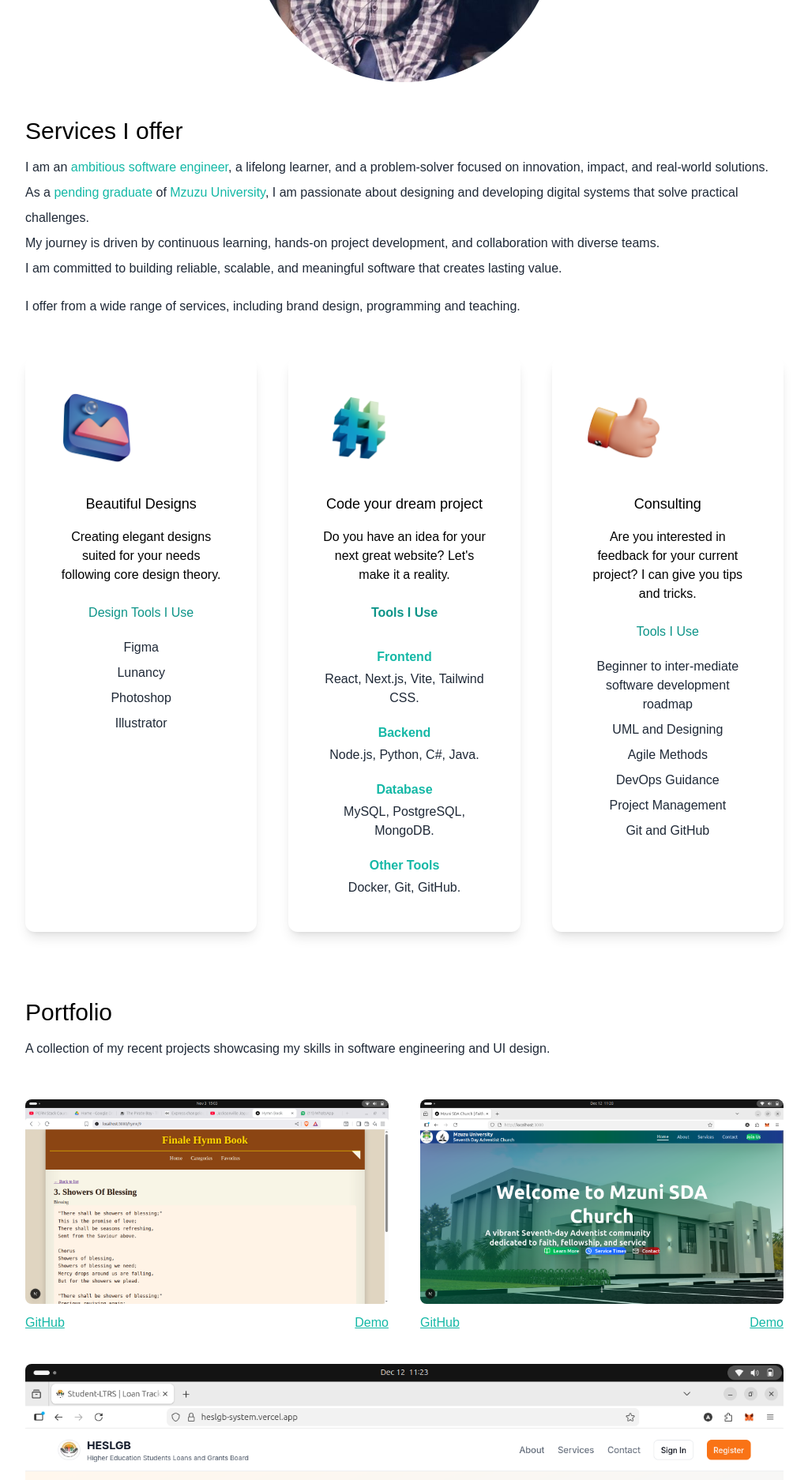
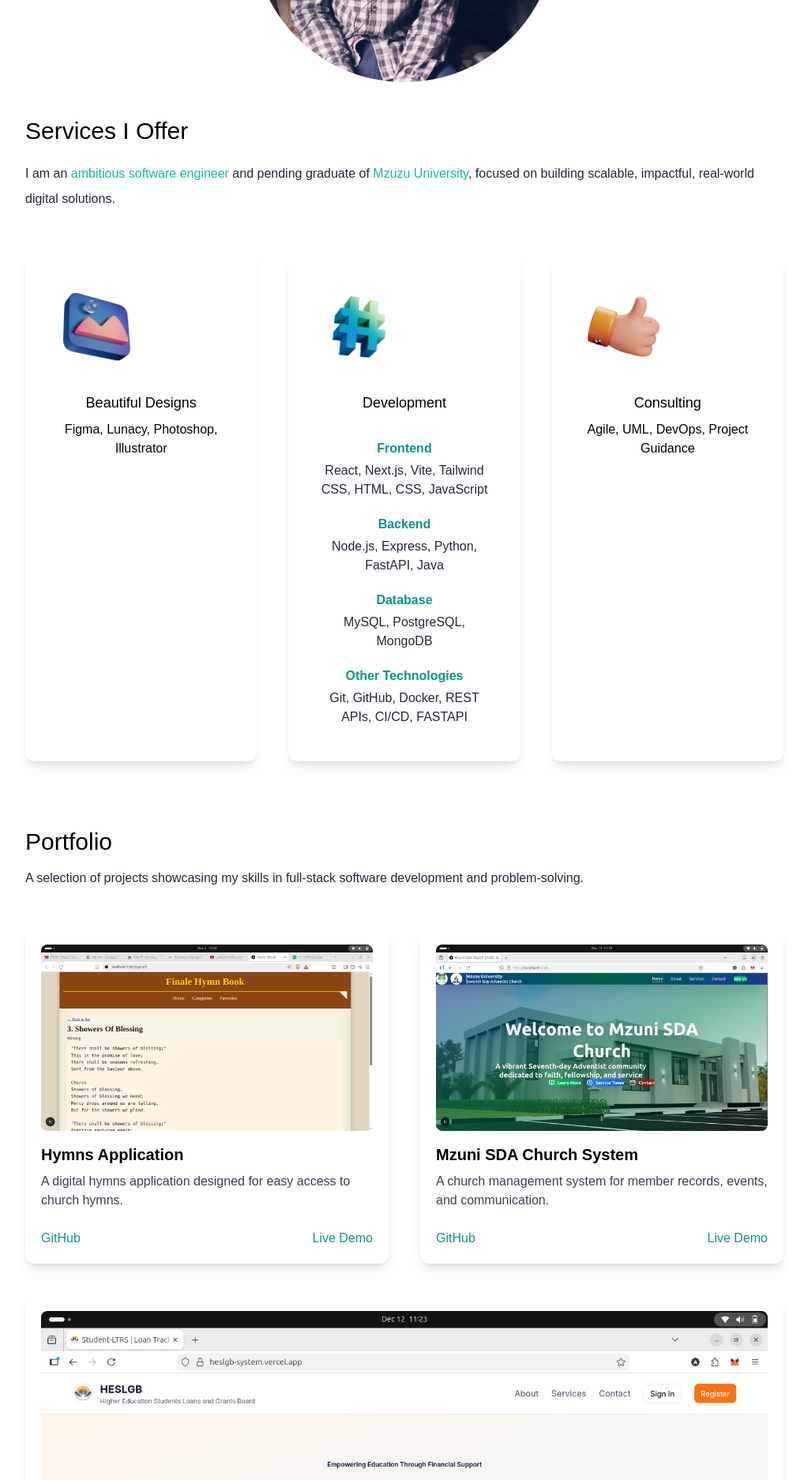
Before and after one commit to Gas-Liom/MyPortifolio, a Next.js app: page / in a window 1280 px wide. Shown: the part 880-2754 px from the top of the page at 79% size, without its empty margins (128-1151 px from the left). Built offline with nearby package versions, Linux system fonts and the light colour scheme.

Commit message:
The more improved portifolio

```diff
--- a/next.config.js
+++ b/next.config.js
@@ -1,10 +1,6 @@
 /** @type {import('next').NextConfig} */
 const nextConfig = {
   reactStrictMode: true,
-  swcMinify: true,
-  experimental: {
-    turbo: false
-  }
 };
 
 module.exports = nextConfig;
--- a/pages/index.js
+++ b/pages/index.js
@@ -1,15 +1,15 @@
 import Head from "next/head";
-import {
-  AiFillFacebook,
-  AiFillGithub,
-} from "react-icons/ai";
+import Image from "next/image";
+import { useEffect, useState } from "react";
+
+import { AiFillFacebook, AiFillGithub } from "react-icons/ai";
+import { HiDocumentText } from "react-icons/hi";
 import { BsFillMoonStarsFill } from "react-icons/bs";
-import { useState } from "react";
+
 import alex from "../public/alex.jpeg";
 import code from "../public/code.png";
 import design from "../public/design.png";
 import consulting from "../public/consulting.png";
-import Image from "next/image";
 
 import Hymns from "../public/Hymns.png";
 import MzuniSDAChurch from "../public/MzuniSDAChurch.png";
@@ -17,36 +17,42 @@ import BlockchainLtrs from "../public/BlockchainLtrs.png";
 
 export default function Home() {
   const [darkMode, setDarkMode] = useState(false);
+  const [mounted, setMounted] = useState(false);
+
+  useEffect(() => {
+    setMounted(true);
+  }, []);
+
+  if (!mounted) return null;
 
   return (
     <div className={darkMode ? "dark" : ""}>
       <Head>
         <title>Alexinard Simbeye</title>
-        <meta name="description" content="Generated by create next app" />
+        <meta name="description" content="Alexinard Simbeye Portfolio" />
         <link rel="icon" href="/favicon.ico" />
       </Head>
 
-      <main className=" bg-white px-10 dark:bg-gray-900 md:px-20 lg:px-40">
+      <main className="bg-white px-10 dark:bg-gray-900 md:px-20 lg:px-40">
+        {/* ================= HERO SECTION ================= */}
         <section className="min-h-screen">
           <nav className="py-10 mb-12 flex justify-between dark:text-white">
             <h1 className="font-burtons text-xl">ALEXINARD SIMBEYE</h1>
-            <ul className="flex items-center">
-              <li>
             <BsFillMoonStarsFill
               onClick={() => setDarkMode(!darkMode)}
-                  className=" cursor-pointer text-2xl"
+              className="cursor-pointer text-2xl"
             />
-              </li>
-            </ul>
           </nav>
 
-          <div className="text-center p-10 py-10">
+          <div className="text-center p-10">
             <h2 className="text-5xl py-2 text-teal-600 font-medium dark:text-teal-400 md:text-6xl">
               ALEXINARD SIMBEYE
             </h2>
+
             <h3 className="text-2xl py-2 dark:text-white md:text-3xl">
-              Software Engineer.
+              Software Engineer
             </h3>
+
             <p className="text-md py-5 leading-8 text-gray-800 dark:text-gray-200 max-w-xl mx-auto md:text-xl">
               Software engineer with a passion for building impactful digital
               solutions. Skilled in full-stack development, problem-solving, and
@@ -55,175 +61,214 @@ export default function Home() {
 
             {/* Social Links */}
             <div className="text-5xl flex justify-center gap-16 py-3 text-gray-600 dark:text-gray-400">
-              <a
-                href="https://github.com/Gas-Liom"
-                target="_blank"
-                rel="noopener noreferrer"
-                className="cursor-pointer hover:text-black dark:hover:text-white"
-              >
-                <AiFillGithub />
+              <a href="https://github.com/Gas-Liom" target="_blank" rel="noreferrer">
+                <AiFillGithub className="hover:text-black dark:hover:text-white" />
+              </a>
+
+              <a href="https://web.facebook.com/alex.simbeye.12" target="_blank" rel="noreferrer">
+                <AiFillFacebook className="hover:text-blue-600" />
               </a>
 
           <a
-                href="https://web.facebook.com/alex.simbeye.12"
+                href="https://docs.google.com/document/d/1KoH_ksKzjWgLjAnpindyL6wPpBEC7RZ5/edit"
                 target="_blank"
-                rel="noopener noreferrer"
-                className="cursor-pointer hover:text-blue-600"
+                rel="noreferrer"
+                className="flex items-center gap-2 cursor-pointer text-gray-600 dark:text-gray-400 hover:text-green-600 transition-colors"
               >
-                <AiFillFacebook />
+                <HiDocumentText size={28} />
+                <span className="text-sm font-medium">My CV</span>
           </a>
+
             </div>
 
+            {/* Profile Image */}
             <div className="mx-auto bg-gradient-to-b from-teal-500 rounded-full w-80 h-80 relative overflow-hidden mt-20 md:h-96 md:w-96">
-              <Image src={alex} layout="fill" objectFit="cover" />
+              <Image
+                src={alex}
+                alt="Alexinard Simbeye"
+                fill
+                priority
+                style={{ objectFit: "cover" }}
+              />
             </div>
           </div>
         </section>
 
-        {/* Services */}
+        {/* ================= SERVICES ================= */}
         <section>
-          <div>
-            <h3 className="text-3xl py-1 dark:text-white ">Services I offer</h3>
-            <p className="text-md py-2 leading-8 text-gray-800 dark:text-gray-200">
-              <p className="text-gray-800">
-                      I am an <span className="text-teal-500">ambitious software engineer</span>, a
-                      lifelong learner, and a problem-solver focused on innovation, impact, and
-                      real-world solutions.
-                      <br />
-                      As a <span className="text-teal-500">pending graduate</span> of
-                      <span className="text-teal-500"> Mzuzu University</span>, I am passionate about
-                      designing and developing digital systems that solve practical challenges.
-                      <br />
-                      My journey is driven by continuous learning, hands-on project development, and
-                      collaboration with diverse teams.
-                      <br />
-                      I am committed to building reliable, scalable, and meaningful software that
-                      creates lasting value.
+          <h3 className="text-3xl py-1 dark:text-white">Services I Offer</h3>
+
+          <p className="text-md py-4 leading-8 text-gray-800 dark:text-gray-200">
+            I am an <span className="text-teal-500">ambitious software engineer</span> and
+            pending graduate of <span className="text-teal-500">Mzuzu University</span>,
+            focused on building scalable, impactful, real-world digital solutions.
           </p>
 
+          <div className="lg:flex gap-10">
+            {/* Design */}
+            <div className="text-center shadow-lg p-10 rounded-xl my-10 dark:bg-white flex-1">
+              <Image src={design} width={100} height={100} alt="Design" />
+              <h3 className="text-lg font-medium pt-8 pb-2">Beautiful Designs</h3>
+              <p>Figma, Lunacy, Photoshop, Illustrator</p>
+            </div>
+
+                                {/* Development */}
+            <div className="text-center shadow-lg p-10 rounded-xl my-10 dark:bg-white flex-1">
+                      <Image src={code} width={100} height={100} alt="Development" />
+
+                      <h3 className="text-lg font-medium pt-8 pb-4">Development</h3>
+
+                      {/* Frontend */}
+                      <h4 className="text-teal-600 font-semibold pt-4">Frontend</h4>
+                      <p className="text-gray-800 py-1">
+                        React, Next.js, Vite, Tailwind CSS, HTML, CSS, JavaScript
                       </p>
-            <p className="text-md py-2 leading-8 text-gray-800 dark:text-gray-200">
-              I offer from a wide range of services, including brand design,
-              programming and teaching.
+
+                      {/* Backend */}
+                      <h4 className="text-teal-600 font-semibold pt-4">Backend</h4>
+                      <p className="text-gray-800 py-1">
+                        Node.js, Express, Python, FastAPI, Java
+                      </p>
+
+                      {/* Database */}
+                      <h4 className="text-teal-600 font-semibold pt-4">Database</h4>
+                      <p className="text-gray-800 py-1">
+                        MySQL, PostgreSQL, MongoDB
+                      </p>
+
+                      {/* Other Tools */}
+                      <h4 className="text-teal-600 font-semibold pt-4">Other Technologies</h4>
+                      <p className="text-gray-800 py-1">
+                        Git, GitHub, Docker, REST APIs, CI/CD, FASTAPI
                       </p>
             </div>
 
-          <div className="lg:flex gap-10">
-            <div className="text-center shadow-lg p-10 rounded-xl my-10  dark:bg-white flex-1">
-              <Image src={design} width={100} height={100} />
-              <h3 className="text-lg font-medium pt-8 pb-2">Beautiful Designs</h3>
-              <p className="py-2">
-                Creating elegant designs suited for your needs following core
-                design theory.
-              </p>
-              <h4 className="py-4 text-teal-600">Design Tools I Use</h4>
-              <p className="text-gray-800 py-1">Figma</p>
-              <p className="text-gray-800 py-1">Lunancy</p>
-              <p className="text-gray-800 py-1">Photoshop</p>
-              <p className="text-gray-800 py-1">Illustrator</p>
-            </div>
 
+            {/* Consulting */}
             <div className="text-center shadow-lg p-10 rounded-xl my-10 dark:bg-white flex-1">
-                            <Image src={code} width={100} height={100} />
-                            <h3 className="text-lg font-medium pt-8 pb-2">Code your dream project</h3>
-
-                            <p className="py-2">
-                              Do you have an idea for your next great website? Let's make it a reality.
-                            </p>
-
-                            <h4 className="py-4 text-teal-600 font-semibold">Tools I Use</h4>
-
-                            {/* Frontend */}
-                            <h5 className="text-teal-500 font-semibold pt-4">Frontend</h5>
-                            <p className="text-gray-800 py-1">
-                              React, Next.js, Vite, Tailwind CSS.
-                            </p>
-
-                            {/* Backend */}
-                            <h5 className="text-teal-500 font-semibold pt-4">Backend</h5>
-                            <p className="text-gray-800 py-1">
-                              Node.js, Python, C#, Java.
-                            </p>
-
-                            {/* Database */}
-                            <h5 className="text-teal-500 font-semibold pt-4">Database</h5>
-                            <p className="text-gray-800 py-1">
-                              MySQL, PostgreSQL, MongoDB.
-                            </p>
-
-                            {/* Other Tools */}
-                            <h5 className="text-teal-500 font-semibold pt-4">Other Tools</h5>
-                            <p className="text-gray-800 py-1">
-                              Docker, Git, GitHub.
-                            </p>
-            </div>
-
-            <div className="text-center shadow-lg p-10 rounded-xl my-10 dark:bg-white flex-1">
-              <Image src={consulting} width={100} height={100} />
+              <Image src={consulting} width={100} height={100} alt="Consulting" />
               <h3 className="text-lg font-medium pt-8 pb-2">Consulting</h3>
-              <p className="py-2">
-                Are you interested in feedback for your current project? I can give you tips and tricks.
-              </p>
-              <h4 className="py-4 text-teal-600">Tools I Use</h4>
-              <p className="text-gray-800 py-1">Beginner to inter-mediate software development roadmap</p>
-              <p className="text-gray-800 py-1">UML and Designing</p>
-              <p className="text-gray-800 py-1">Agile Methods</p>
-              <p className="text-gray-800 py-1">DevOps Guidance</p>
-              <p className="text-gray-800 py-1">Project Management</p>
-              <p className="text-gray-800 py-1">Git and GitHub</p>
+              <p>Agile, UML, DevOps, Project Guidance</p>
             </div>
           </div>
         </section>
 
-        {/* Portfolio Section */}
+        {/* ================= PORTFOLIO ================= */}
 <section className="py-10">
-          <div>
-            <h3 className="text-3xl py-1 dark:text-white ">Portfolio</h3>
+  <h3 className="text-3xl py-1 dark:text-white">Portfolio</h3>
   <p className="text-md py-2 leading-8 text-gray-800 dark:text-gray-200">
-              A collection of my recent projects showcasing my skills in software engineering and UI design.
+    A selection of projects showcasing my skills in full-stack software
+    development and problem-solving.
   </p>
-          </div>
 
   <div className="flex flex-col gap-10 py-10 lg:flex-row lg:flex-wrap">
 
-            {/* Project 1 - Hymns App */}
-            <div className="basis-1/3 flex-1">
-              <Image className="rounded-lg object-cover" width={"100%"} height={"100%"} layout="responsive" src={Hymns} />
+    {/* ================= PROJECT 1 ================= */}
+    <div className="basis-1/3 flex-1 shadow-lg rounded-xl p-5 dark:bg-white">
+      <Image
+        src={Hymns}
+        alt="Hymns Application"
+        className="rounded-lg"
+        style={{ width: "100%", height: "auto" }}
+      />
 
-              <div className="flex justify-between mt-3">
-                <a href="https://github.com/Gas-Liom/Hymns" target="_blank" className="text-teal-500 underline">
+      <h4 className="text-xl font-semibold mt-4">Hymns Application</h4>
+      <p className="text-gray-700 py-2">
+        A digital hymns application designed for easy access to church hymns.
+      </p>
+
+      <div className="flex justify-between mt-4">
+        <a
+          href="https://github.com/Gas-Liom/Hymns"
+          target="_blank"
+          rel="noopener noreferrer"
+          className="text-teal-600 font-medium hover:underline"
+        >
           GitHub
         </a>
-                <a href="https://hymns-demo-link.com" target="_blank" className="text-teal-500 underline">
-                  Demo
+
+        <a
+          href="https://hymns-demo-link.com"
+          target="_blank"
+          rel="noopener noreferrer"
+          className="text-teal-600 font-medium hover:underline"
+        >
+          Live Demo
         </a>
       </div>
     </div>
 
-            {/* Project 2 - Mzuni SDA Church System */}
-            <div className="basis-1/3 flex-1">
-              <Image className="rounded-lg object-cover" width={"100%"} height={"100%"} layout="responsive" src={MzuniSDAChurch} />
+    {/* ================= PROJECT 2 ================= */}
+    <div className="basis-1/3 flex-1 shadow-lg rounded-xl p-5 dark:bg-white">
+      <Image
+        src={MzuniSDAChurch}
+        alt="Mzuni SDA Church Management System"
+        className="rounded-lg"
+        style={{ width: "100%", height: "auto" }}
+      />
 
-              <div className="flex justify-between mt-3">
-                <a href="https://github.com/Gas-Liom/MzuniSDAChurch" target="_blank" className="text-teal-500 underline">
+      <h4 className="text-xl font-semibold mt-4">
+        Mzuni SDA Church System
+      </h4>
+      <p className="text-gray-700 py-2">
+        A church management system for member records, events, and communication.
+      </p>
+
+      <div className="flex justify-between mt-4">
+        <a
+          href="https://github.com/Gas-Liom/MzuniSDAChurch"
+          target="_blank"
+          rel="noopener noreferrer"
+          className="text-teal-600 font-medium hover:underline"
+        >
           GitHub
         </a>
-                <a href="https://mzuni-church-demo.com" target="_blank" className="text-teal-500 underline">
-                  Demo
+
+        <a
+          href="https://mzuni-church-demo.com"
+          target="_blank"
+          rel="noopener noreferrer"
+          className="text-teal-600 font-medium hover:underline"
+        >
+          Live Demo
         </a>
       </div>
     </div>
 
-            {/* Project 3 - Blockchain Loan Tracking System */}
-            <div className="basis-1/3 flex-1">
-              <Image className="rounded-lg object-cover" width={"100%"} height={"100%"} layout="responsive" src={BlockchainLtrs} />
+    {/* ================= PROJECT 3 ================= */}
+    <div className="basis-1/3 flex-1 shadow-lg rounded-xl p-5 dark:bg-white">
+      <Image
+        src={BlockchainLtrs}
+        alt="Blockchain Loan Tracking System"
+        className="rounded-lg"
+        style={{ width: "100%", height: "auto" }}
+      />
 
-              <div className="flex justify-between mt-3">
-                <a href="https://github.com/Gas-Liom/heslgb-system" target="_blank" className="text-teal-500 underline">
+      <h4 className="text-xl font-semibold mt-4">
+        Blockchain Loan Tracking System
+      </h4>
+      <p className="text-gray-700 py-2">
+        A blockchain-based loan tracking and repayment system for university
+        students.
+      </p>
+
+      <div className="flex justify-between mt-4">
+        <a
+          href="https://github.com/Gas-Liom/heslgb-system"
+          target="_blank"
+          rel="noopener noreferrer"
+          className="text-teal-600 font-medium hover:underline"
+        >
           GitHub
         </a>
-                <a href="https://heslgb-system.vercel.app/" target="_blank" className="text-teal-500 underline">
-                  Demo
+
+        <a
+          href="https://heslgb-system.vercel.app/"
+          target="_blank"
+          rel="noopener noreferrer"
+          className="text-teal-600 font-medium hover:underline"
+        >
+          Live Demo
         </a>
       </div>
     </div>
@@ -232,30 +277,16 @@ export default function Home() {
 </section>
 
       </main>
-  <footer className="py-6 mt-20 bg-teal-600 dark:bg-teal-700 text-white text-center">
-  <p>© {new Date().getFullYear()} Alexinard Simbeye. All rights reserved.</p>
+
+      {/* ================= FOOTER ================= */}
+      <footer className="py-6 bg-teal-600 text-white text-center">
+        <p>© 2025 Alexinard Simbeye. All rights reserved.</p>
 
         <div className="flex justify-center gap-8 text-3xl mt-3">
-    <a
-      href="https://github.com/Gas-Liom"
-      target="_blank"
-      rel="noopener noreferrer"
-      className="hover:text-black"
-    >
           <AiFillGithub />
-    </a>
-
-    <a
-      href="https://web.facebook.com/alex.simbeye.12"
-      target="_blank"
-      rel="noopener noreferrer"
-      className="hover:text-blue-200"
-    >
           <AiFillFacebook />
-    </a>
         </div>
       </footer>
-
     </div>
   );
 }
```
Also changed, not shown: package.json (+10 -10 lines), 1 other file (tests, documents, lock files or other folders). Lines whose indentation alone changed are shown as unchanged.
